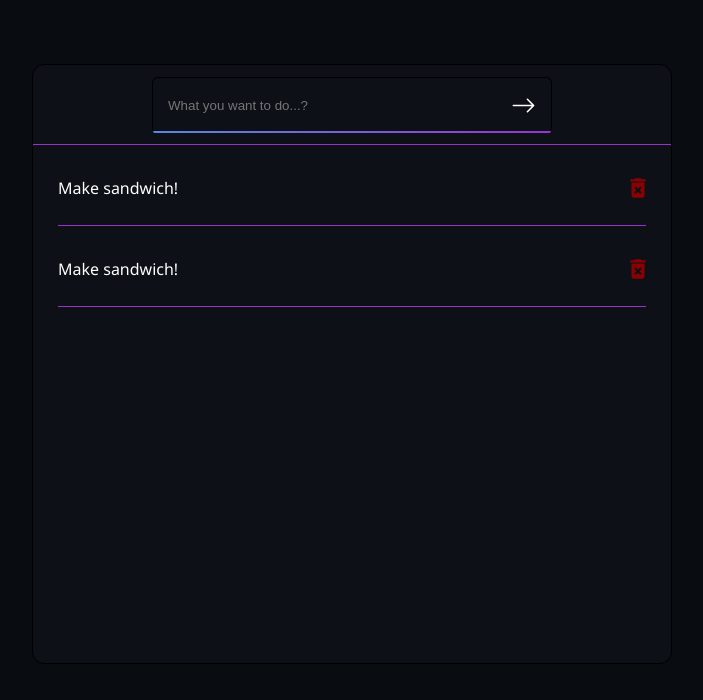
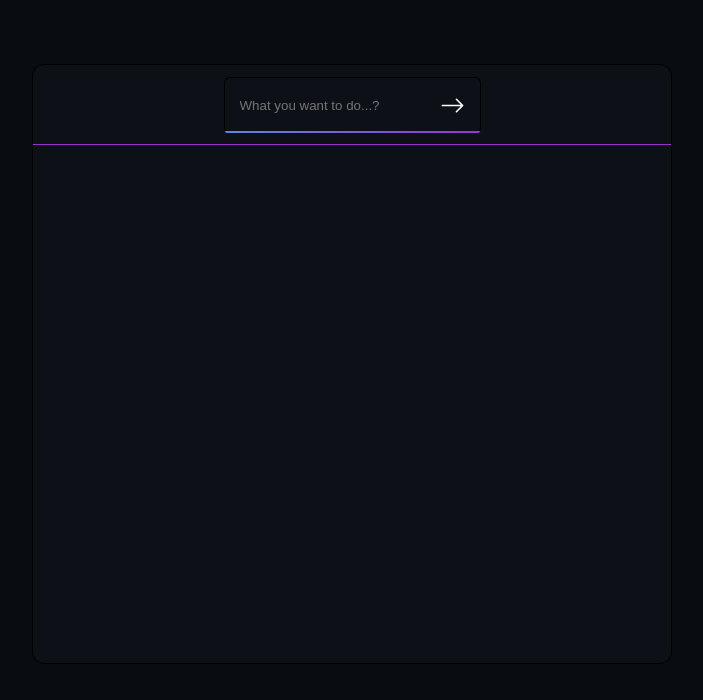
Before and after one commit to Cheapsik/todo-app, a React (Create React App) app: page / in a window 1280 px wide. Shown: the top 700 px of the page, without its empty margins (288-991 px from the left). Built offline with nearby package versions, Linux system fonts and the light colour scheme.

Commit message:
feat(AppHeader): adding new elements to the array state by typing them in an input

```diff
--- a/src/AppHeader/AppHeader.css
+++ b/src/AppHeader/AppHeader.css
@@ -18,7 +18,6 @@
 }
 
 .header .addTask-wrapper {
-  width: 400px;
   display: -webkit-box;
   display: -ms-flexbox;
   display: flex;
@@ -42,6 +41,7 @@
   color: white;
   outline: none;
   border: 0;
+  width: 200px;
 }
 
 .header .addTask-wrapper .addTask-button-submit {
--- a/src/AppHeader/AppHeader.js
+++ b/src/AppHeader/AppHeader.js
@@ -1,13 +1,19 @@
 import "./AppHeader.scss";
-import { BsArrowRight } from 'react-icons/bs';
+import { BsArrowRight } from "react-icons/bs";
 
-const AppHeader = () => {
+const AppHeader = ({ inputValue, inputOnChange, addTask }) => {
   return (
     <div className="header">
       <div className="addTask-wrapper">
-        <input className="addTask-input" type="text" placeholder='What you want to do...?'></input>
-        <button className="addTask-button-submit" type="submit">
-            <BsArrowRight />
+        <input
+          className="addTask-input"
+          type="text"
+          placeholder="What you want to do...?"
+          value={inputValue}
+          onChange={inputOnChange}
+        ></input>
+        <button className="addTask-button-submit" type="submit" onClick={addTask}>
+          <BsArrowRight />
         </button>
       </div>
     </div>
--- a/src/AppHeader/AppHeader.scss
+++ b/src/AppHeader/AppHeader.scss
@@ -11,7 +11,6 @@ $color-main-theme: darkorchid;
     border-bottom: 1px solid $color-main-theme;
 
     .addTask-wrapper {
-        width: 400px;
         display: flex;
         align-items: center;
         justify-content: space-between;
@@ -30,6 +29,7 @@ $color-main-theme: darkorchid;
             color: white;
             outline: none;
             border: 0;
+            width: 200px;
 
         }
 
--- a/src/ItemList/ItemList.js
+++ b/src/ItemList/ItemList.js
@@ -3,8 +3,6 @@ import "./ItemList.scss";
 const ItemList = () => {
   return (
     <ul>
-      <Item />
-      <Item />
     </ul>
   );
 };
--- a/src/TodoList/TodoList.js
+++ b/src/TodoList/TodoList.js
@@ -1,13 +1,35 @@
+import React from "react";
 import "./TodoList.scss";
-import AppHeader from '../AppHeader';
-import ItemList from '../ItemList';
-const TodoList = () => {
-  return(
-  <div className="todo-wrapper">
-      <AppHeader />
-      <ItemList />
-  </div>
-  )
-};
+import AppHeader from "../AppHeader";
+import ItemList from "../ItemList";
+class TodoList extends React.Component {
+  state = {
+    value: '',
+    list: []
+  };
+
+  handleinputOnChange = e => {
+    this.setState({
+      value: e.target.value,
+    })
+  }
+  handleAddTask = () => {
+    const taskList = [...this.state.list];
+    taskList.push(this.state.value)
+    this.setState({
+      list: taskList,
+      value: ''
+    })
+  }
+
+  render() {
+    return (
+      <div className="todo-wrapper">
+        <AppHeader inputValue={this.state.value} inputOnChange={this.handleinputOnChange} addTask={this.handleAddTask}/>
+        <ItemList />
+      </div>
+    );
+  }
+}
 
 export default TodoList;
```
Also changed, not shown: 1 other file (tests, documents, lock files or other folders).
